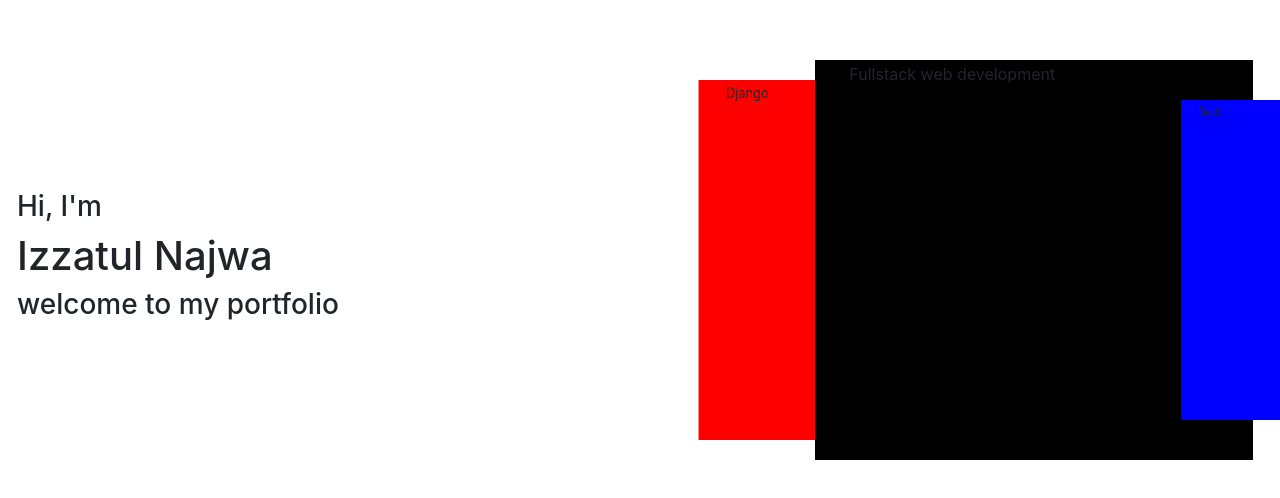
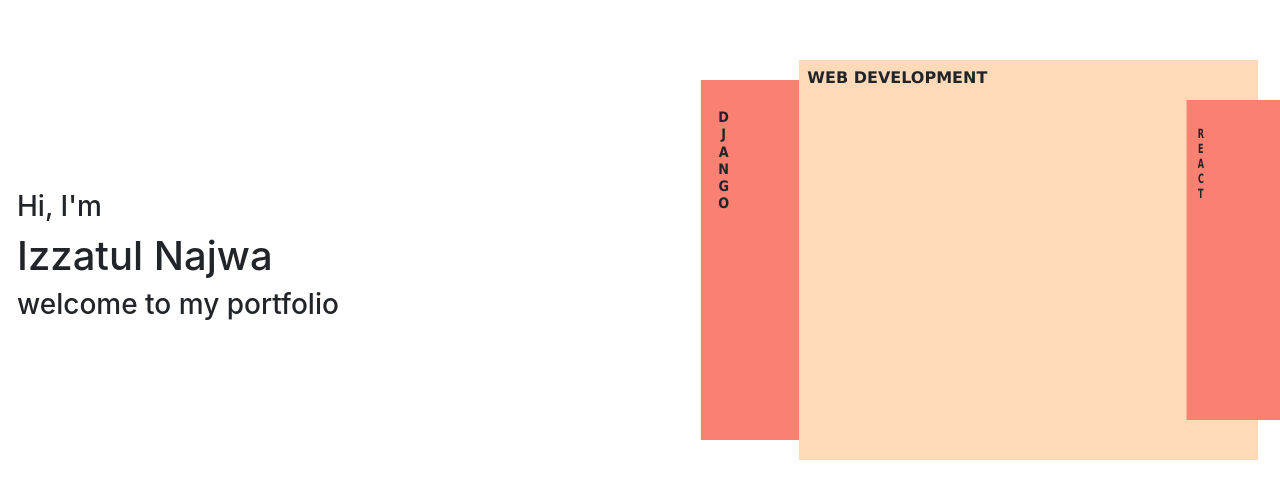
Before and after one commit to Izzywa/portfolio, a React (Create React App) app: page / in a window 1280 px wide. Shown: the part 140-638 px from the top of the page. Built offline with nearby package versions, Linux system fonts and the light colour scheme.

Commit message:
swiper problem

```diff
--- a/src/components/Home.js
+++ b/src/components/Home.js
@@ -6,27 +6,27 @@ import 'swiper/css'
 export default function Home(props){
     const swiperRef = useRef();
 
-    const list = ["Django","Fullstack web development", "React", "User Interface", "Github"]
+    const list = ["Django","Web development", "React", "User Interface", "Github", "Django","Web development", "React", "User Interface", "Github"]
 
-    function slideTo(event){
-        let slideIndex = event.target.dataset.index - 1
-        if (slideIndex < 0 || slideIndex >= list.length) {
-            slideIndex = list.length - 1
-        }
-        swiperRef.current.swiper.slideToLoop(slideIndex)
-        console.log('slideindex : '+ slideIndex)
-        console.log('data index: '+ (event.target.dataset.index - 1 ))
-    }
     function Card(props) {
-        let className = "container skill-card";
+        let className = "skill-card";
         if (props.isActive) {
             className += " active-card"
         } else if (props.isNext) {
             className += " next-card"
         }
+
+        function slideTo(event){
+            let slideIndex = props.index - 1
+            if (slideIndex < 0 || slideIndex >= list.length) {
+                slideIndex = list.length - 1
+            }
+            swiperRef.current.swiper.slideToLoop(slideIndex)
+        }
         return(
-            <div className={className} data-index={props.index} onClick={slideTo}>
-                <div>{props.item}</div>
+            <div className={className} onClick={slideTo} data-title={props.item}>
+                <h6 className="card-title">
+                    {props.item}</h6>
             </div>
         )
     }
@@ -39,7 +39,7 @@ export default function Home(props){
                 <h3>welcome to my portfolio</h3>
             </div>
             <div className="container col-sm-6 col-12 scroll-wrapper">
-                <Swiper
+            <Swiper
                     spaceBetween={0}
                     slidesPerView={3}
                     loop
@@ -59,3 +59,22 @@ export default function Home(props){
         </div>
     )
 }
+
+/**
+ * <Swiper
+                    spaceBetween={0}
+                    slidesPerView={3}
+                    loop
+                    ref={swiperRef}
+                >
+                {list.map((item, index) => {
+                    return(
+                        <SwiperSlide key={index}>
+                           {({ isActive, isNext }) => (
+                            <Card item={item} isActive={isActive} isNext={isNext} index={index}/>
+    )}
+                        </SwiperSlide>
+                    )
+                })}
+                </Swiper>
+ */
--- a/src/css/App.css
+++ b/src/css/App.css
@@ -16,26 +16,77 @@ html, body {
   padding-left: 2em;
 }
 
+@keyframes typing {
+  from {
+    height: 0px;
+  }
+  to {
+    height: 100%;
+  }
+}
+@keyframes typing-horizontal {
+  from {
+    width: 0px;
+  }
+  to {
+    width: 100%;
+  }
+}
 .skill-card {
-  border: 2px solid blue;
   height: 50vh;
-  width: 210%;
+  width: 220%;
   transform: scaleX(50%) scaleY(80%);
   transition: all 0.4s ease;
-  background-color: blue;
+  background-color: salmon;
+  position: relative;
+  z-index: 1;
+}
+.skill-card::before {
+  content: attr(data-title);
+  position: absolute;
+  text-orientation: upright;
+  writing-mode: vertical-lr;
+  padding: 2em 1em 0;
+  animation: typing 4s forwards;
+  overflow: hidden;
+  text-wrap: nowrap;
+}
+.skill-card::before, .skill-card .card-title {
+  text-transform: uppercase;
+  font-weight: bolder;
+  font-family: Verdana, Geneva, Tahoma, sans-serif;
+}
+.skill-card .card-title {
+  text-transform: uppercase;
+  font-weight: bolder;
+  font-family: Verdana, Geneva, Tahoma, sans-serif;
+  overflow: hidden;
+  text-wrap: nowrap;
+  width: 0px;
+  padding: 0.5em 0.5em 0;
+  display: none;
 }
 .skill-card.active-card {
-  border: 2px solid red;
   transform: scaleX(80%) scaleY(90%);
-  background-color: red;
 }
 .skill-card.next-card {
-  border: 2px solid black;
   transform: scaleX(100%) scaleY(100%);
-  background-color: black;
   position: absolute;
-  left: -3em;
+  left: -4em;
+  z-index: 3;
+  display: block;
+  background-color: peachpuff;
 }
+.skill-card.next-card .card-title {
+  animation: typing-horizontal 2s forwards;
+  display: block;
+}
+.skill-card.next-card::before {
+  animation: none;
+  display: none;
+}
+
+/*
 
 .scroll-wrapper {
     position: relative;
@@ -46,6 +97,6 @@ html, body {
     align-items: center;
     display: flex;
     position: relative;
-}
+}*/
 
 /*# sourceMappingURL=App.css.map */
--- a/src/css/App.scss
+++ b/src/css/App.scss
@@ -16,28 +16,79 @@ html, body {
     }
 }
 
+@keyframes typing {
+    from { height: 0px; }
+    to { height: 100%; }
+  }
+
+  @keyframes typing-horizontal {
+    from { width: 0px; }
+    to { width: 100%; }
+  }
+
+
 .skill-card {
-    border: 2px solid blue;
     height: 50vh;
-    width: 210%;
+    width: 220%;
     transform: scaleX(50%) scaleY(80%);
     transition: all 0.4s ease;
-    background-color: blue;
+    background-color: salmon;
+    position: relative;
+    z-index: 1;
+
+
+    &::before {
+        content: attr(data-title);
+        position: absolute;
+        text-orientation:upright;
+        writing-mode: vertical-lr;
+        padding: 2em 1em 0;
+        animation: typing 4s forwards;
+        overflow: hidden;
+        text-wrap: nowrap;
+    }
+
+    &::before, .card-title {
+        text-transform: uppercase;
+        font-weight: bolder;
+        font-family: Verdana, Geneva, Tahoma, sans-serif;
+    }
+
+
+    .card-title {
+        text-transform: uppercase;
+        font-weight: bolder;
+        font-family: Verdana, Geneva, Tahoma, sans-serif;
+        overflow: hidden;
+        text-wrap: nowrap;
+        width: 0px;
+        padding: 0.5em 0.5em 0;
+        display: none;
+    }
 
     &.active-card {
-        border: 2px solid red;
         transform: scaleX(80%) scaleY(90%);
-        background-color: red;
     }
 
     &.next-card {
-        border: 2px solid black;
         transform: scaleX(100%) scaleY(100%);
-        background-color: black;
         position: absolute;
-        left: -3em;
+        left: -4em;
+        z-index: 3;
+        display: block;
+        background-color: peachpuff;
+
+        .card-title {
+            animation: typing-horizontal 2s forwards;
+            display: block;
+        }
+        &::before {
+            animation: none;
+            display: none;
+        }
     }
 }
+/*
 
 .scroll-wrapper {
     position: relative;
@@ -48,4 +99,4 @@ html, body {
     align-items: center;
     display: flex;
     position: relative;
-}
+}*/
```
Also changed, not shown: 1 other file (tests, documents, lock files or other folders). Lines whose indentation alone changed are shown as unchanged.
